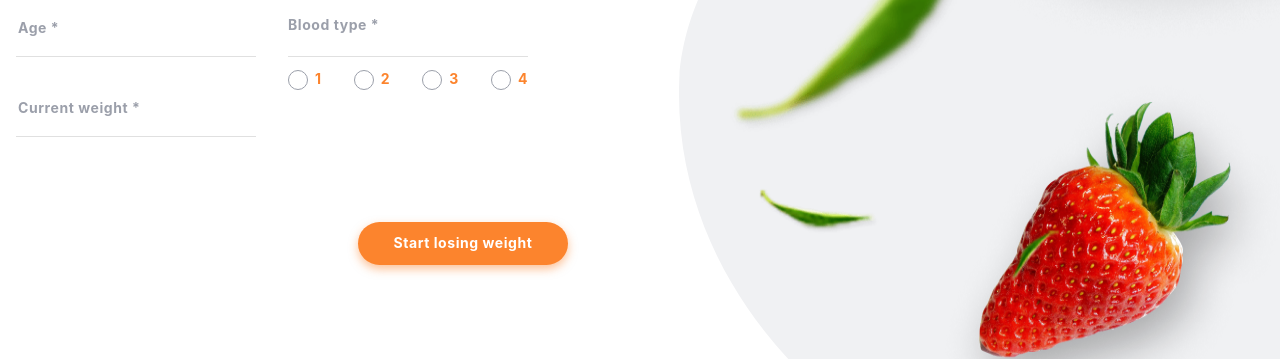
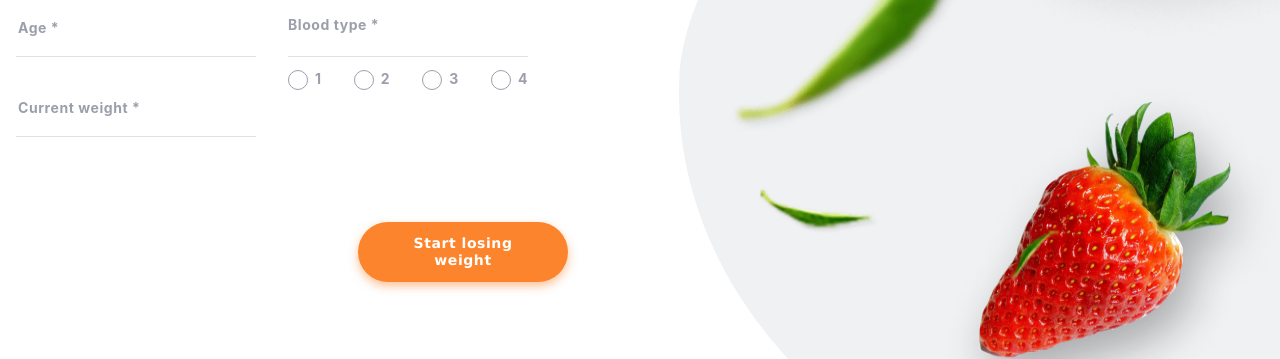
Before and after one commit to OlhaPetrenko/slimmoms, a React (Create React App) app: page / in a window 1280 px wide. Shown: the part 429-788 px from the top of the page. Built offline with nearby package versions, Linux system fonts and the light colour scheme.

Commit message:
Add favicon, fix radioButton

```diff
--- a/public/index.html
+++ b/public/index.html
@@ -24,7 +24,7 @@
       work correctly both with client-side routing and a non-root public URL.
       Learn how to configure a non-root public URL by running `npm run build`.
     -->
-    <title>React App</title>
+    <title>SlimMom</title>
 
     <!-- Start Single Page Apps for GitHub Pages -->
     <script type="text/javascript">
--- a/src/components/DailyCaloriesForm/DailyCaloriesForm.module.scss
+++ b/src/components/DailyCaloriesForm/DailyCaloriesForm.module.scss
@@ -1,5 +1,5 @@
-// @import '../../common.scss';
-@import '../../shared/styles/index';
+@import '../../common.scss';
+// @import '../../shared/styles/index';
 
 .form {
   display: flex;
@@ -15,9 +15,6 @@
     margin-right: auto;
     width: 240px;
     margin-left: 0;
-  }
-  @include media-query(desktop) {
-    // flex-direction: row;
   }
 }
 .helper {
@@ -124,6 +121,8 @@
 }
 
 .btnActiveRight {
+  font-family: 'Verdana';
+
   font-weight: 700;
   font-size: 14px;
   line-height: 1.21;
@@ -164,7 +163,7 @@
   display: inline-flex;
   align-items: center;
   user-select: none;
-  color: $color-accent;
+  color: $color-secondary;
   font-weight: 700;
   font-size: 14px;
   line-height: 1.21;
@@ -174,6 +173,7 @@
 .radioSpan::before {
   content: '';
   display: inline-block;
+
   width: 20px;
   height: 20px;
   flex-shrink: 0;
@@ -194,3 +194,6 @@
   //   border-color: $color-accent;
   background-image: url('../../shared/images/mainPage/Ellipse\ 2.svg');
 }
+.radioLabel > .radioInput:focus + .radioSpan {
+  color: $color-accent;
+}
```
Also changed, not shown: 2 other files (tests, documents, lock files or other folders).
